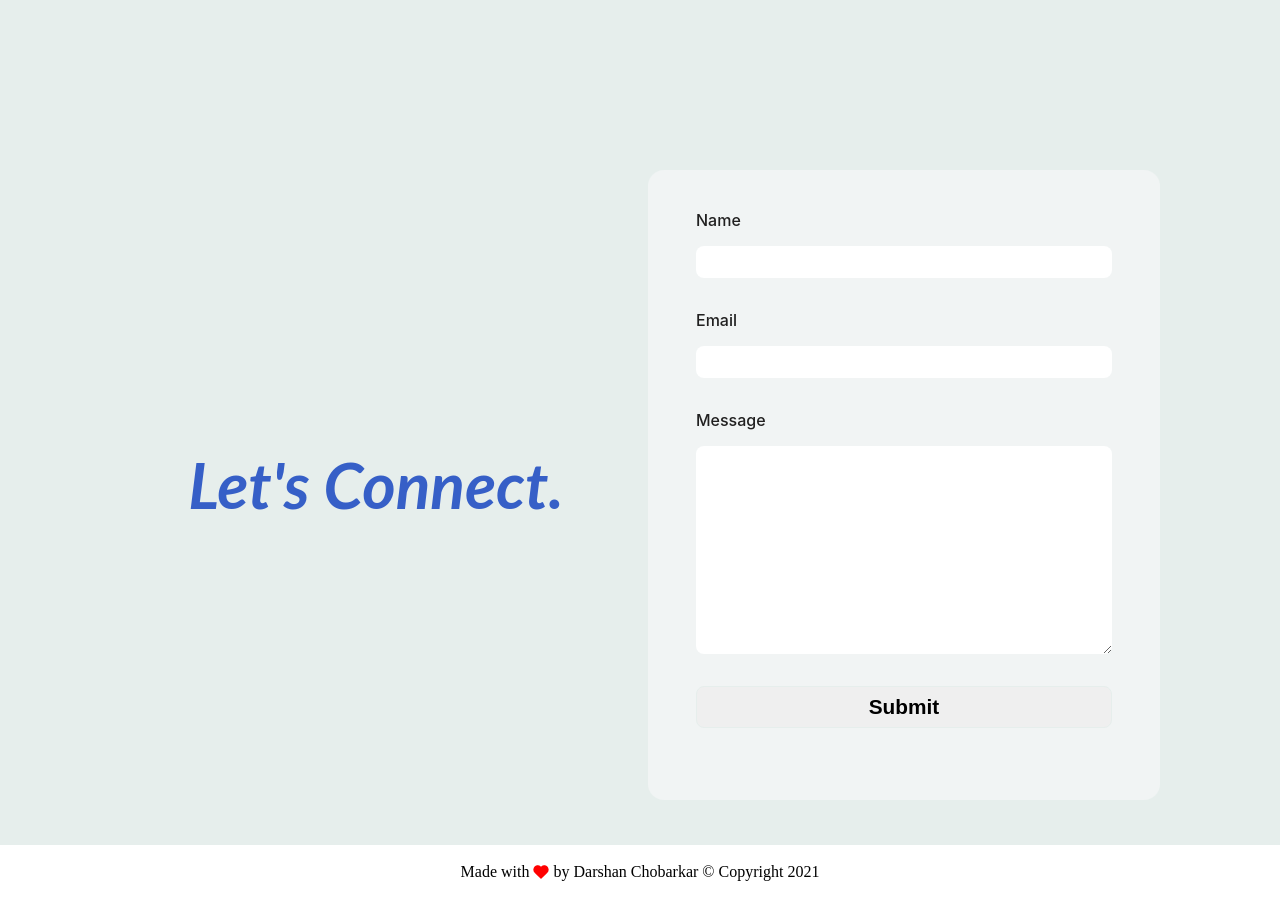
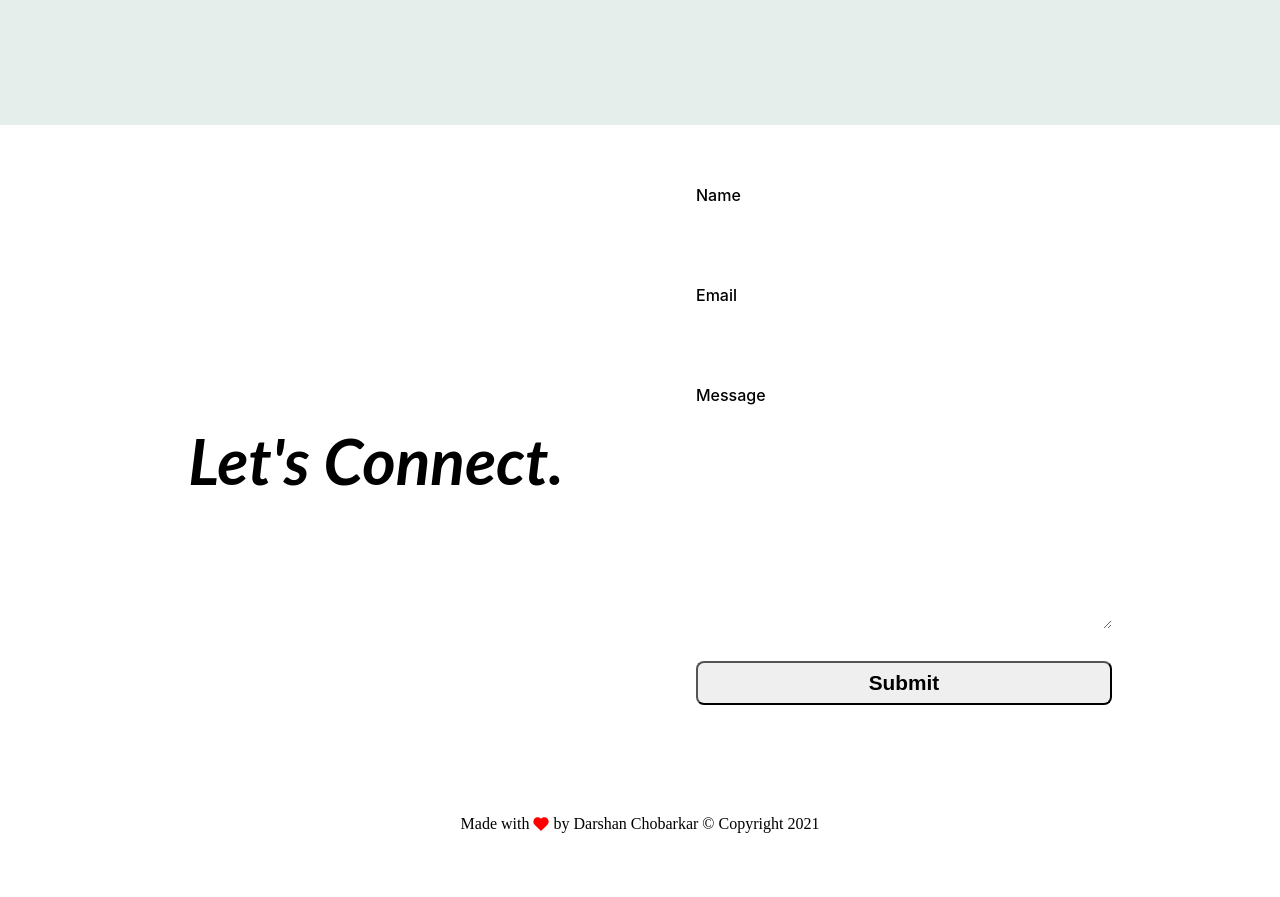
Before and after one commit to dchobarkar/design-portfolio-template, a React (Create React App) app: page / in a window 1280 px wide. Shown: the part 3120-4017 px from the top of the page. After the commit the page ends 3969 px from the top, so only its background shows below. Built offline with nearby package versions, Linux system fonts and the light colour scheme.

Commit message:
CSS modified

```diff
--- a/src/components/LandingPage/Contact/Contact.css.js
+++ b/src/components/LandingPage/Contact/Contact.css.js
@@ -1,28 +1,25 @@
 export const ContactCSS = {
   root: {
-    height: "90vh",
-    padding: "0 30px",
+    minHeight: "var(--minHeight)",
+    padding: "20px 30px",
     display: "flex",
     flexDirection: "column",
     justifyContent: "center",
     alignItems: "center",
-    backgroundColor: "#E6EEEC",
   },
   header: {
     width: "100%",
     padding: "20px 0",
     fontFamily: "Lato",
+    fontWeight: "700",
     fontStyle: "italic",
-    fontWeight: "700",
     fontSize: "2rem",
     textAlign: "center",
-    color: "#365FC7",
   },
   formContainer: {
     width: "100%",
     padding: "2rem",
     borderRadius: "1rem",
-    backgroundColor: "#F1F4F4",
   },
 
   formRow: {
@@ -32,7 +29,6 @@ export const ContactCSS = {
     justifyContent: "flex-start",
     fontStyle: "Montserrat",
     fontWeight: "500",
-    color: "#212020",
 
     "& input": {
       width: "100%",
@@ -40,7 +36,6 @@ export const ContactCSS = {
       fontSize: "1rem",
       border: "none",
       borderRadius: "0.5rem",
-      backgroundColor: "#FFFFFF",
     },
 
     "& textarea": {
@@ -50,7 +45,6 @@ export const ContactCSS = {
       fontSize: "1rem",
       border: "none",
       borderRadius: "0.5rem",
-      backgroundColor: "#FFFFFF",
     },
 
     "& label": {
@@ -61,7 +55,6 @@ export const ContactCSS = {
       padding: "0.5rem",
       fontSize: "1.3rem",
       fontWeight: "bold",
-      border: "1px solid #E6EEEC",
       borderRadius: "0.5rem",
     },
   },
@@ -84,7 +77,7 @@ export const ContactCSS = {
   /* Desktop view */
   "@media only screen and (min-width: 961px)": {
     root: {
-      padding: "0px 120px",
+      padding: "20px 120px",
       flexDirection: "row",
       justifyContent: "space-between",
     },
```
